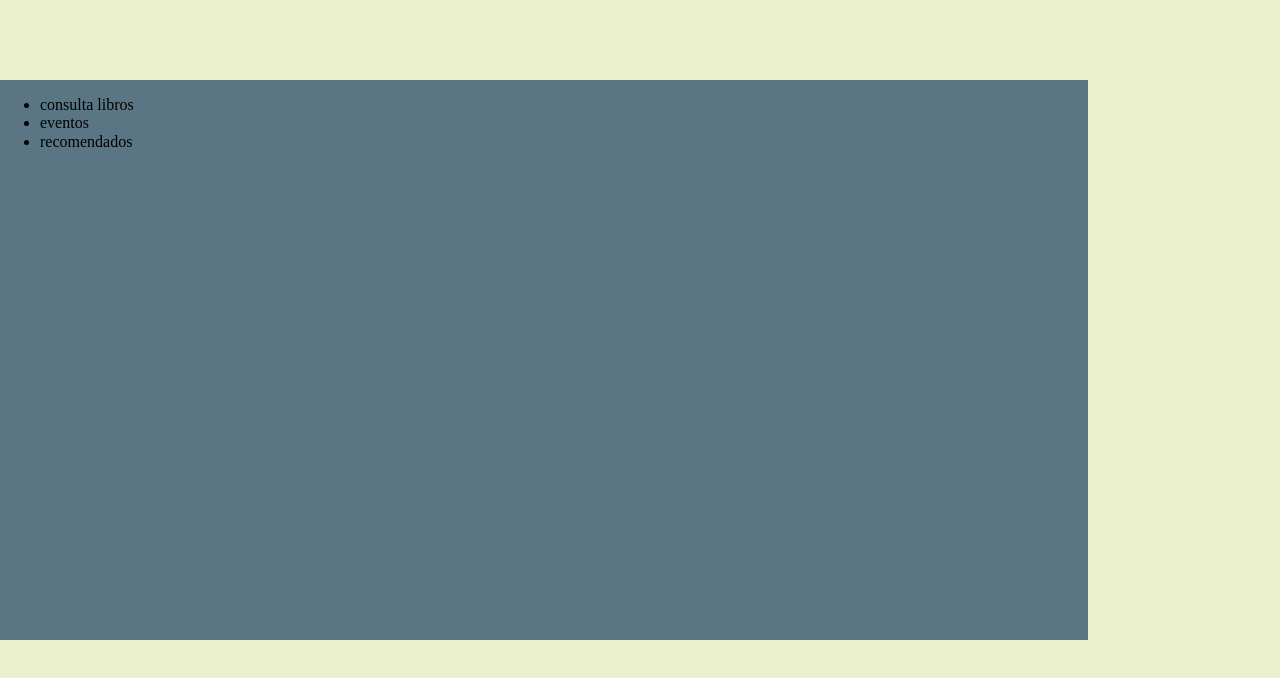
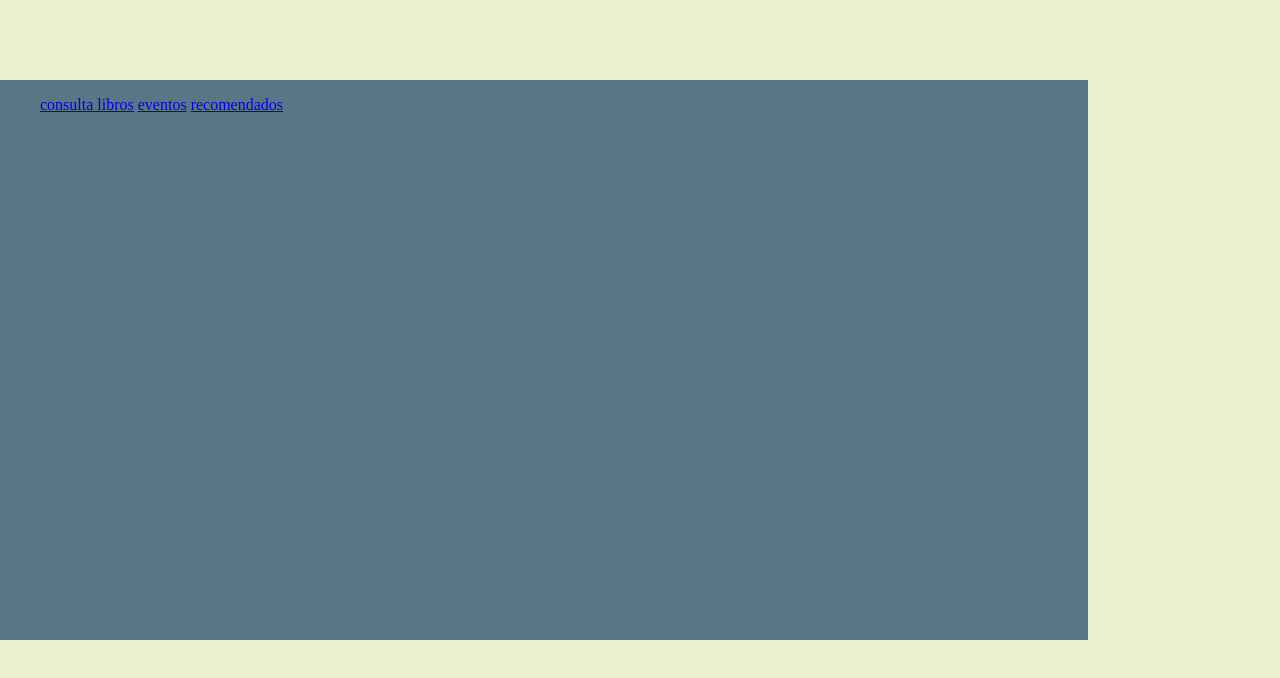
Before and after one commit to LuzAFA/libreriaThor, a plain HTML site: page index.html in a window 1280 px wide. Drawn offline with Linux system fonts and the light colour scheme; a web font is replaced by a local one.

Commit message:
links en el nav

```diff
--- a/index.html
+++ b/index.html
@@ -1,5 +1,6 @@
 <!DOCTYPE html>
 <html lang="en">
+
 <head>
     <meta charset="UTF-8">
     <meta name="viewport" content="width=device-width, initial-scale=1.0">
@@ -7,14 +8,15 @@
     <link rel="stylesheet" href="../css/stylesheet.css">
     <title>libreria thor</title>
 </head>
+
 <body>
     <div class="contenedorIndex">
         <header class="headerIndex">
             <nav class="menuIndex">
                 <ul class="indexUnorderList">
-                    <li class="indexListItem">consulta libros</li>
-                    <li class="indexListItem">eventos</li>
-                    <li class="indexListItem">recomendados</li>
+                    <a href="#consulta" class="indexListItem">consulta libros</a>
+                    <a href="../html/eventos.html" class="indexListItem">eventos</a>
+                    <a href="../html/recomendados.html" class="indexListItem">recomendados</a>
                 </ul>
             </nav>
         </header>
@@ -26,4 +28,5 @@
         <footer class="footerIndex"></footer>
     </div>
 </body>
+
 </html>
```
